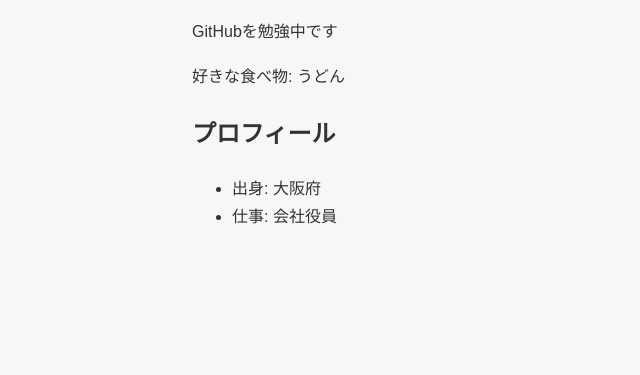
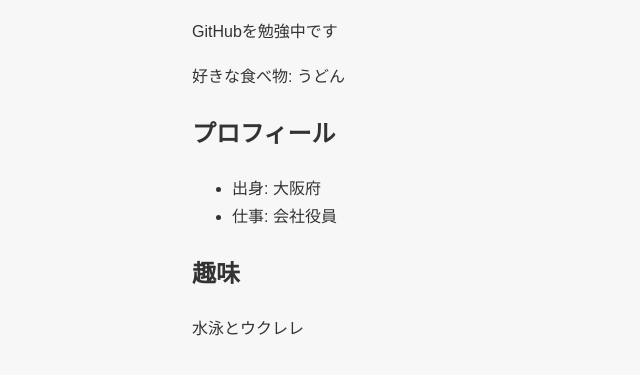
Before and after one commit to cobli/my-website, a plain HTML site: page index.html in a window 1280 px wide. Shown: the part 111-486 px from the top of the page, without its empty margins (98-738 px from the left). Drawn offline with Linux system fonts and the light colour scheme.

Commit message:
趣味の欄を追加 (#1)

```diff
--- a/index.html
+++ b/index.html
@@ -15,5 +15,7 @@
         <li>出身: 大阪府</li>
         <li>仕事: 会社役員</li>
     </ul>
+    <h2>趣味</h2>
+    <p>水泳とウクレレ</p>
 </body>
 </html>
```
